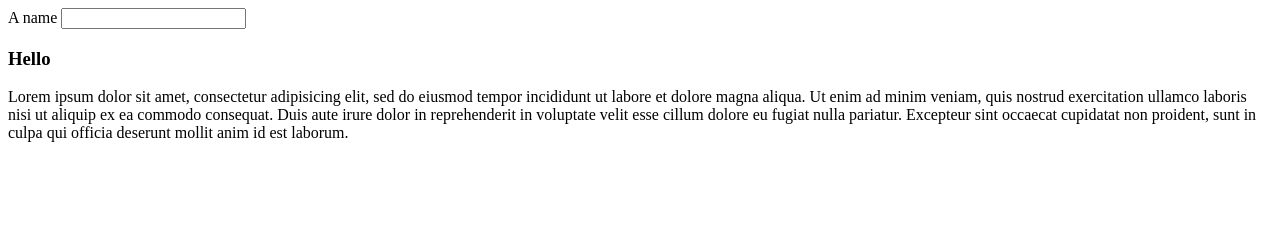
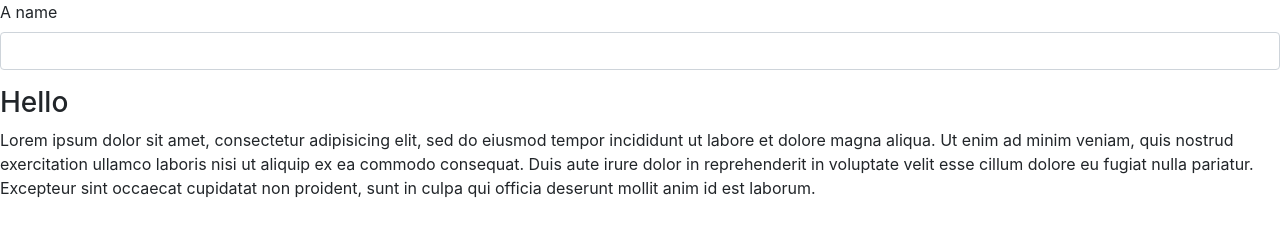
Before and after one commit to H-Len/form-letter, a plain HTML site: page index.html in a window 1280 px wide. Drawn offline with Linux system fonts and the light colour scheme.

Commit message:
Link css, add scripts for js

```diff
--- a/index.html
+++ b/index.html
@@ -1,7 +1,10 @@
 <!DOCTYPE html>
 <html>
   <head>
-    <meta charset="utf-8">
+    <link href="css/bootstrap.css" rel="stylesheet" type="text/css">
+    <link href="css/styles.css" rel="stylesheet" type="text/css">
+    <scripts src="js/jquery3.3.1.js"</scripts>
+    <scripts src="js/scripts.js"></scripts>
     <title>Form Letter</title>
   </head>
   <body>
```
